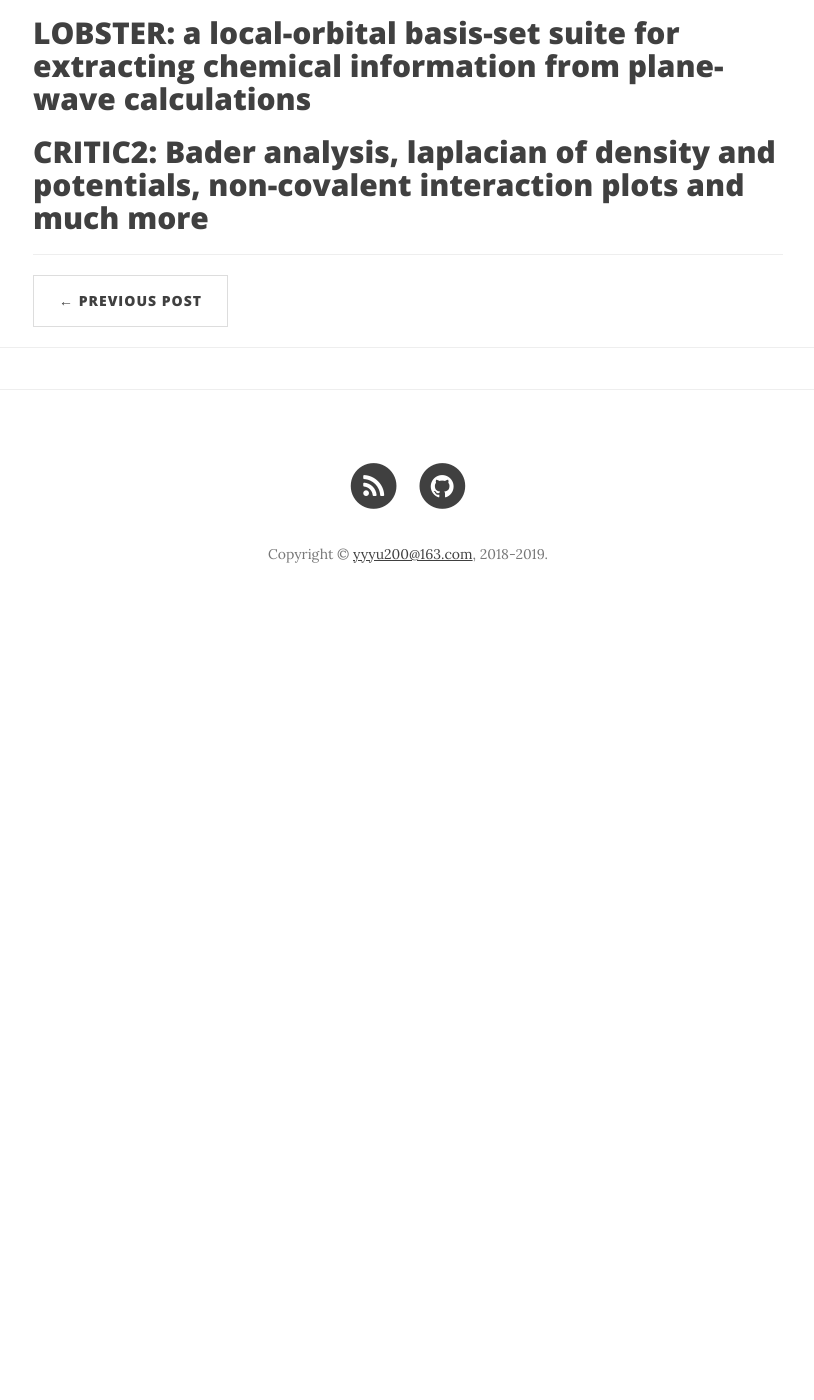
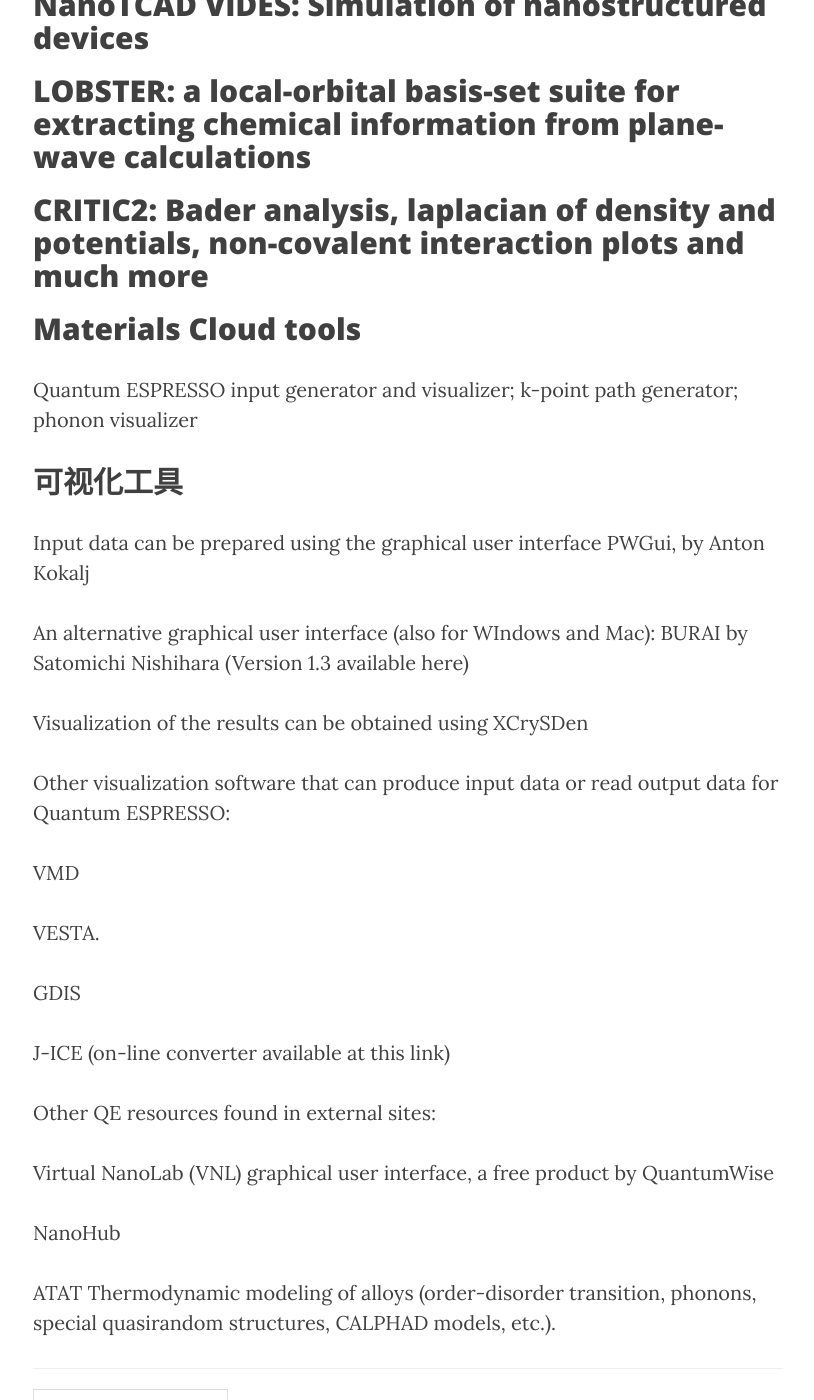
Before and after one commit to yyyu200/DFTbook, a Jekyll site: the page built from _posts/2019-08-20-Thirdparty.md, in a window 1280 px wide and 1400 px high, scrolled down 4275 px. Shown: the whole window, without its empty margins (232-1046 px from the left). Built offline with Jekyll 4.4.1, drawn with Linux system fonts in a browser that asks for light colours; nearby versions of some CDN libraries; comment, search, counter and statistics services are not loaded; before the commit the page ends 4905 px from its top, so only the background shows below that; some of the changed text lies outside the part shown.

Commit message:
modify at20190911-09:08:24-aliyun

```diff
--- a/_posts/2019-08-20-Thirdparty.md
+++ b/_posts/2019-08-20-Thirdparty.md
@@ -107,3 +107,36 @@
 ## LOBSTER: a local-orbital basis-set suite for extracting chemical information from plane-wave calculations
 
 ## CRITIC2: Bader analysis, laplacian of density and potentials, non-covalent interaction plots and much more
+
+
+## Materials Cloud tools
+
+Quantum ESPRESSO input generator and visualizer;
+k-point path generator;
+phonon visualizer
+
+## 可视化工具
+
+Input data can be prepared using the graphical user interface PWGui, by Anton Kokalj
+
+An alternative graphical user interface (also for WIndows and Mac): BURAI by Satomichi Nishihara (Version 1.3 available here)
+
+Visualization of the results can be obtained using XCrySDen
+
+Other visualization software that can produce input data or read output data for Quantum ESPRESSO:
+
+VMD
+
+VESTA.
+
+GDIS
+
+J-ICE (on-line converter available at this link)
+
+Other QE resources found in external sites:
+
+Virtual NanoLab (VNL) graphical user interface, a free product by QuantumWise
+
+NanoHub
+
+ATAT Thermodynamic modeling of alloys (order-disorder transition, phonons, special quasirandom structures, CALPHAD models, etc.).
```
